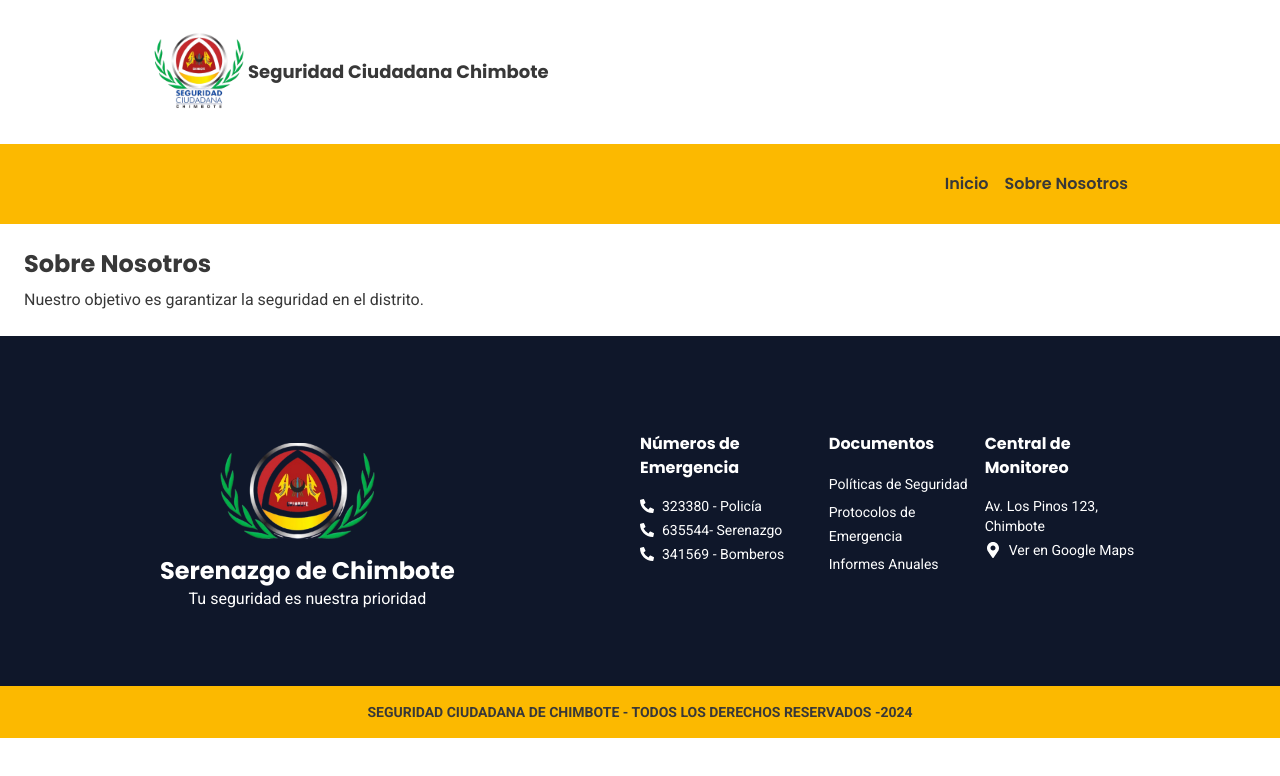
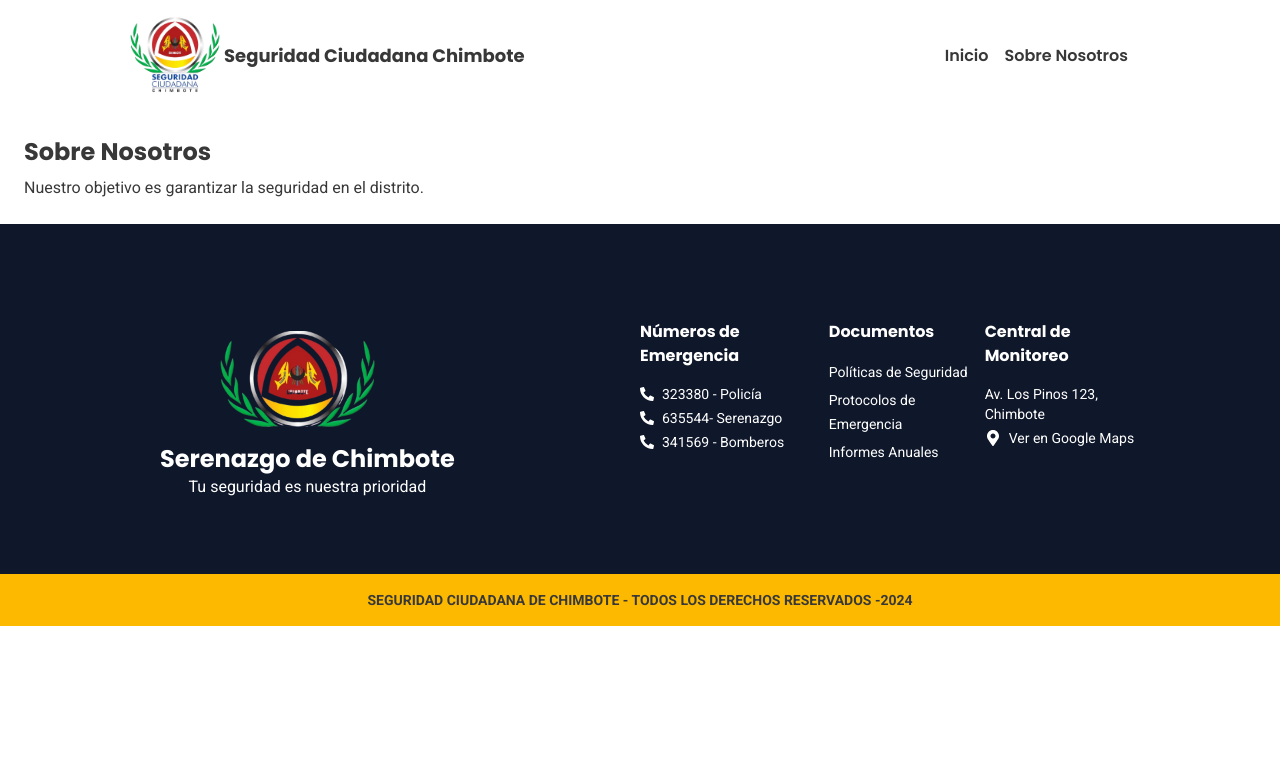
Before and after one commit to FernandoTelloL/landing-seguridad-ciudadana-chimbote, a React (Vite) app: page /about in a window 1280 px wide. Shown: the top 776 px of the page. Built offline with nearby package versions, Linux system fonts and the light colour scheme.

Commit message:
refactorizado header

```diff
--- a/src/shared/components/Footer.tsx
+++ b/src/shared/components/Footer.tsx
@@ -1,3 +1,4 @@
+
 import React from 'react';
 import { FaMapMarkerAlt, FaPhoneAlt } from 'react-icons/fa';
 
--- a/src/shared/components/Header.tsx
+++ b/src/shared/components/Header.tsx
@@ -3,22 +3,23 @@ import { NavLink } from 'react-router-dom';
 
 export const Header: React.FC = () => {
   return (
-    <header className="">
-      <div className='p-6 w-[80vw] mx-auto flex items-center'>
+    <header className="flex w-[80vw] mx-auto my-2">
+      <div className='w-[40%] flex items-center'>
         <div className=''>
           <img src="./assets/images/logo.png" alt="logo" className="w-24" />
         </div>
         <h1 className="text-lg font-bold">Seguridad Ciudadana Chimbote</h1>
       </div>
-      <div className='bg-red-personal-color h-20 text-text-primary-color '>
-        <div className=' flex items-center justify-end w-[80vw] mx-auto p-6 h-[inherit]'>
+
+      <div className='w-[60%] flex text-text-primary-color '>
+
+        <div className=' flex items-center justify-end  mx-auto w-full p-6 h-[inherit]'>
           <nav className=" ">
             <ul className="flex space-x-4 items-center font-[600] font-poppins">
-              <li><NavLink to="/" className='hover:text-[#c1282a] transition-all duration-300'>Inicio</NavLink></li>
-              <li><NavLink to="/about" className='hover:text-[#c1282a] transition-all duration-300'>Sobre Nosotros</NavLink></li>
+              <li><NavLink to="/" className='hover:text-red-personal-color transition-all duration-300'>Inicio</NavLink></li>
+              <li><NavLink to="/about" className='hover:text-red-personal-color transition-all duration-300'>Sobre Nosotros</NavLink></li>
             </ul>
           </nav>
-
         </div>
 
       </div>
```
Also changed, not shown: public/assets/images/dots.png (added).
